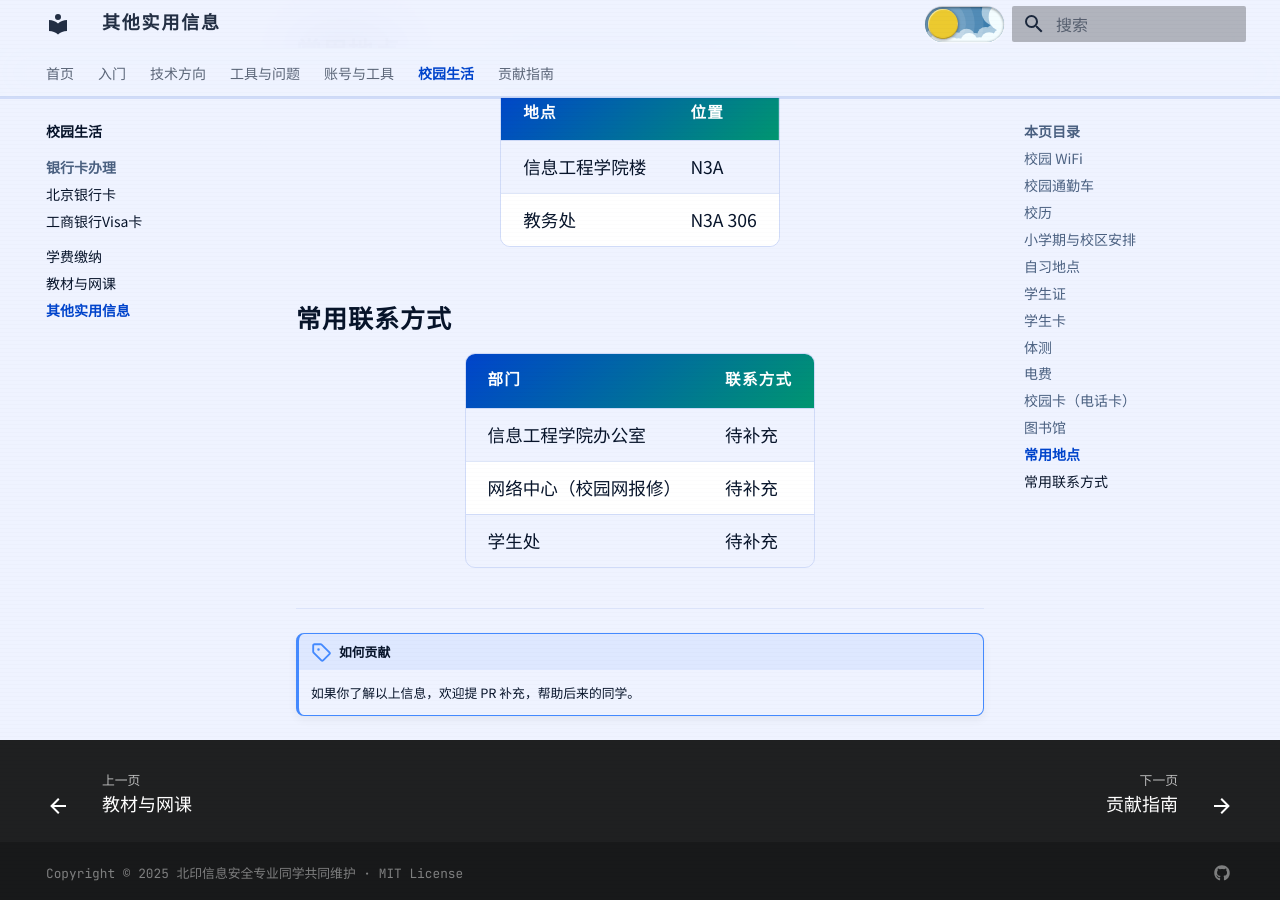
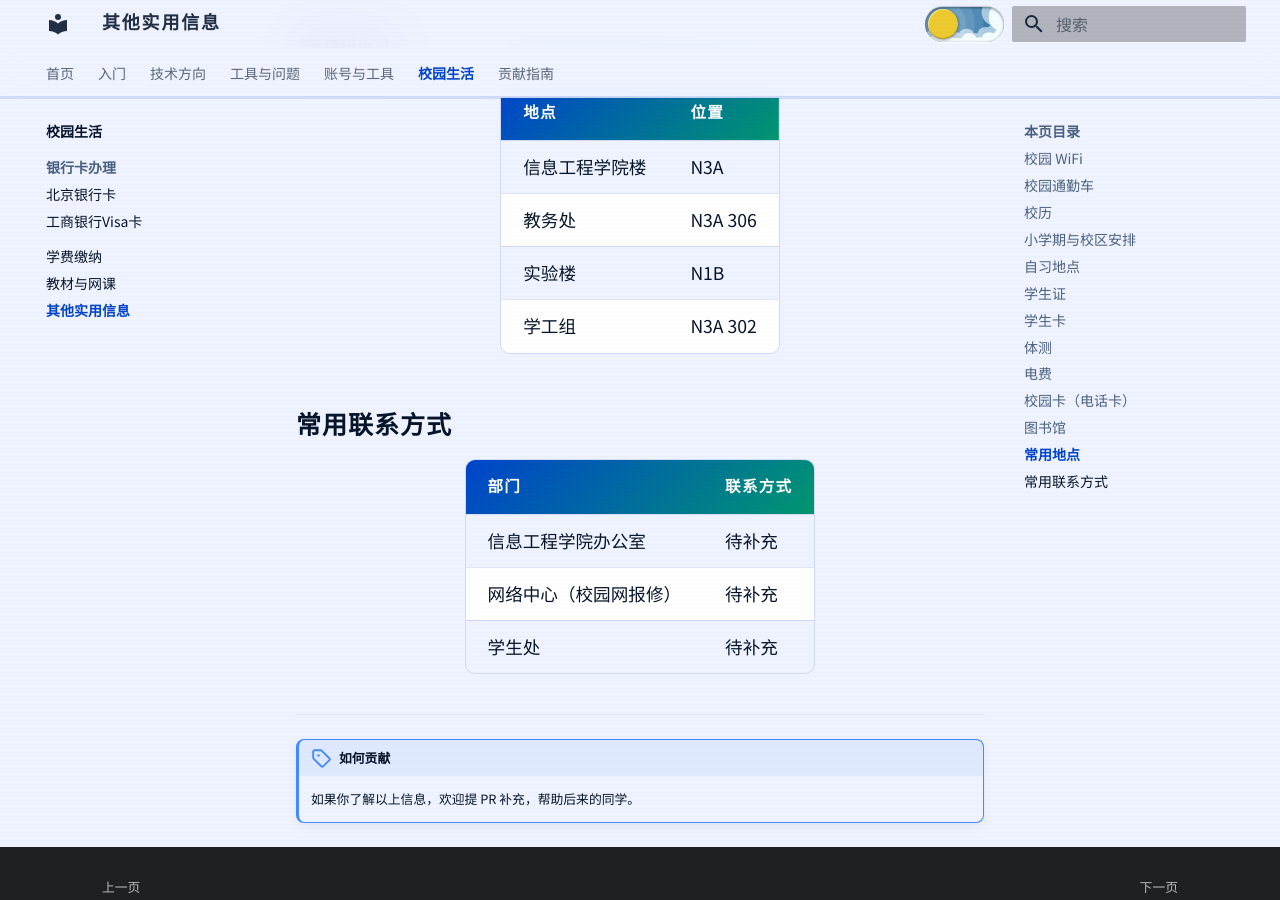
Before and after one commit to starnotes-xj/SurviveBIGCManual, an MkDocs documentation site: the page built from docs/05-校园生活/其他实用信息.md, in a window 1280 px wide and 900 px high, scrolled down 5026 px. Built offline with MkDocs 1.6.1 and Material for MkDocs 9.7.7, drawn with Linux system fonts in a browser that asks for light colours.

Commit message:
Add common campus locations
Adds the experimental building and student affairs group to the handbook's common locations table so new students can find these offices quickly.\n\nConstraint: Preserve the existing location table and campus naming\nRejected: Add unverified room details beyond the supplied locations | no supporting source was provided\nConfidence: high\nScope-risk: narrow\nDirective: Confirm room assignments if the campus building plan changes\nTested: python -m mkdocs build --strict\nNot-tested: None

```diff
--- a/docs/05-校园生活/其他实用信息.md
+++ b/docs/05-校园生活/其他实用信息.md
@@ -122,6 +122,8 @@ http://172.16.3.200
 |---|---|
 | 信息工程学院楼 | N3A |
 | 教务处 | N3A 306 |
+| 实验楼 | N1B |
+| 学工组 | N3A 302 |
 
 ## 常用联系方式
 
```
